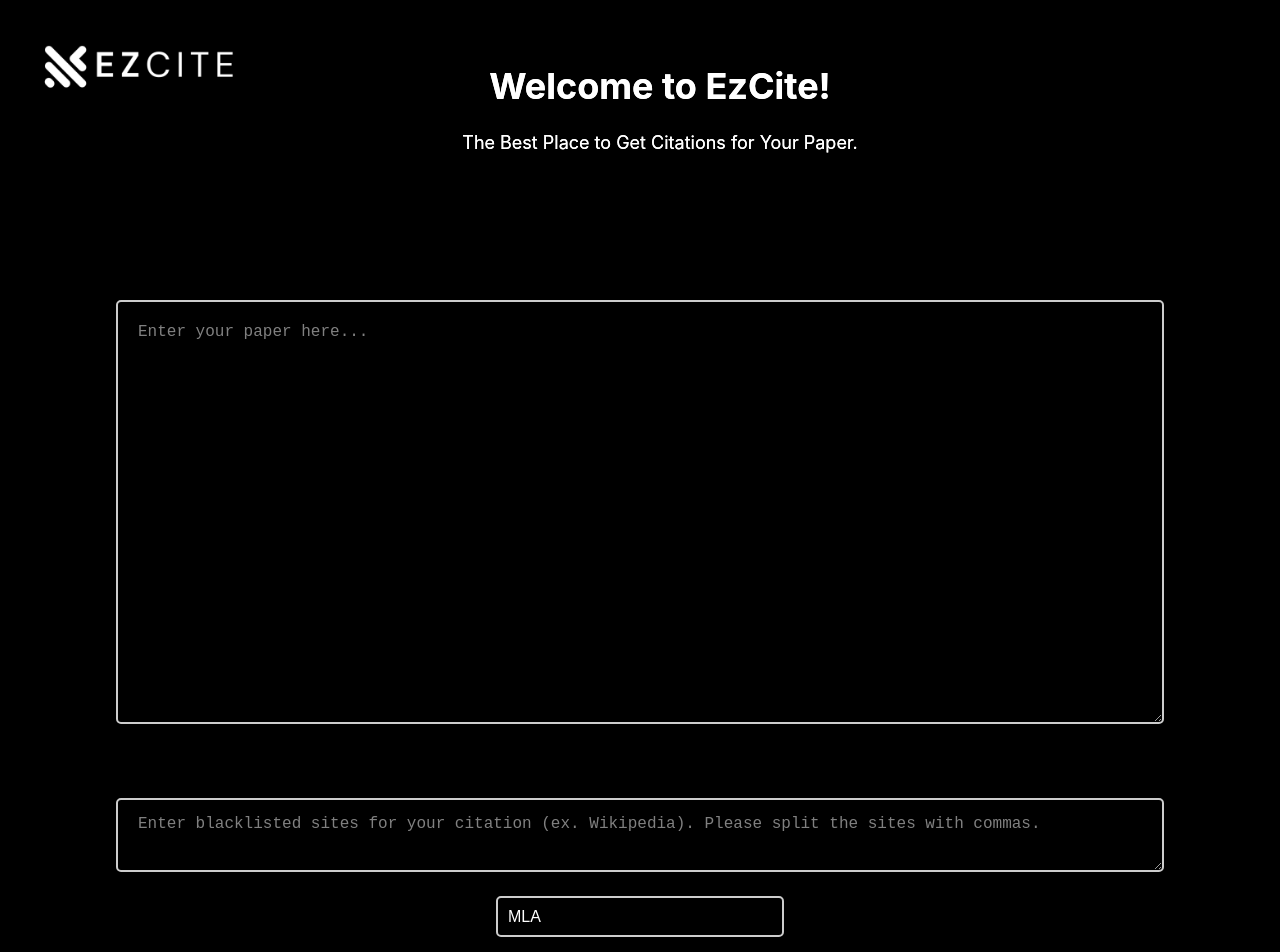
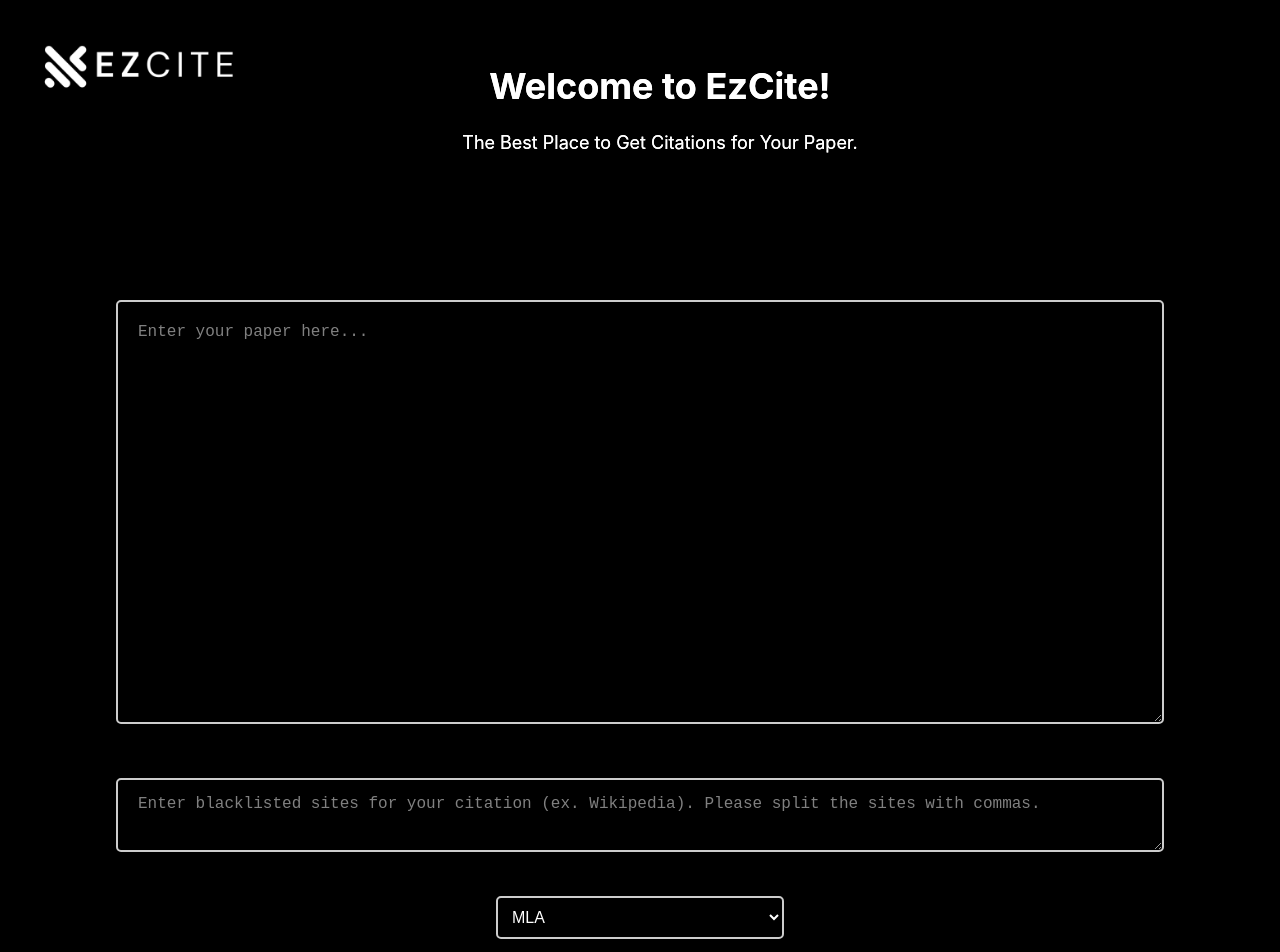
Before and after one commit to Ungter/ezcite, a React (Create React App) app: page / in a window 1280 px wide. Shown: the top 952 px of the page. Built offline with nearby package versions, Linux system fonts and the light colour scheme.

Commit message:
added drop down arrow

```diff
--- a/src/Components/Homepage.jsx
+++ b/src/Components/Homepage.jsx
@@ -65,8 +65,7 @@
           placeholder="Enter your paper here..."
           style={{ width: '80%', margin: '0 auto', minHeight: '400px', textAlign: 'left' }} // Adjusted style
         />
-        <br />
-        <br />
+
         <textarea
           value={blacklistedSites}
           onChange={(e) => setBlacklistedSites(e.target.value)}
@@ -75,7 +74,7 @@
         />
 
         <br />
-
+        <br />
         <br />
 
         {/* Dropdown list for citation format selection */}
--- a/src/Templates/homepage.css
+++ b/src/Templates/homepage.css
@@ -99,7 +99,7 @@
 
 /* Style the placeholder */
 .custom-input textarea::placeholder {
-  color: rgb(255, 255, 255); /* Set placeholder color to black */
+  color: rgb(255, 255, 255);
   text-emphasis-color: white;
 }
 
@@ -199,9 +199,6 @@
   background-color: black;
   border: 2px solid #ccc;
   transition: border-color 0.3s ease;
-  appearance: none; /* Remove default appearance */
-  -moz-appearance: none; /* Remove default appearance for Firefox */
-  -webkit-appearance: none; /* Remove default appearance for Webkit */
 }
 
 .select-container select:focus {
```
